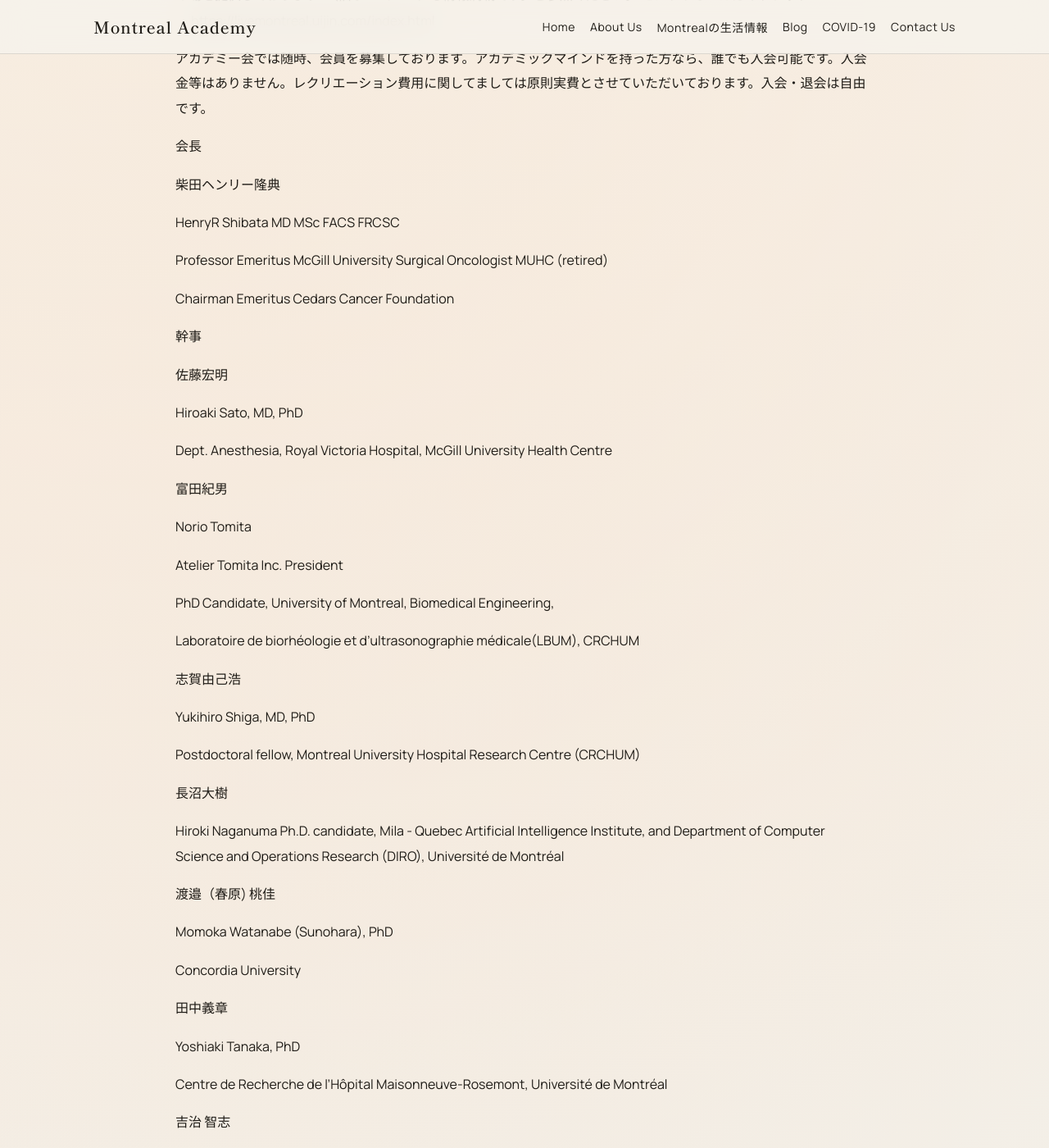
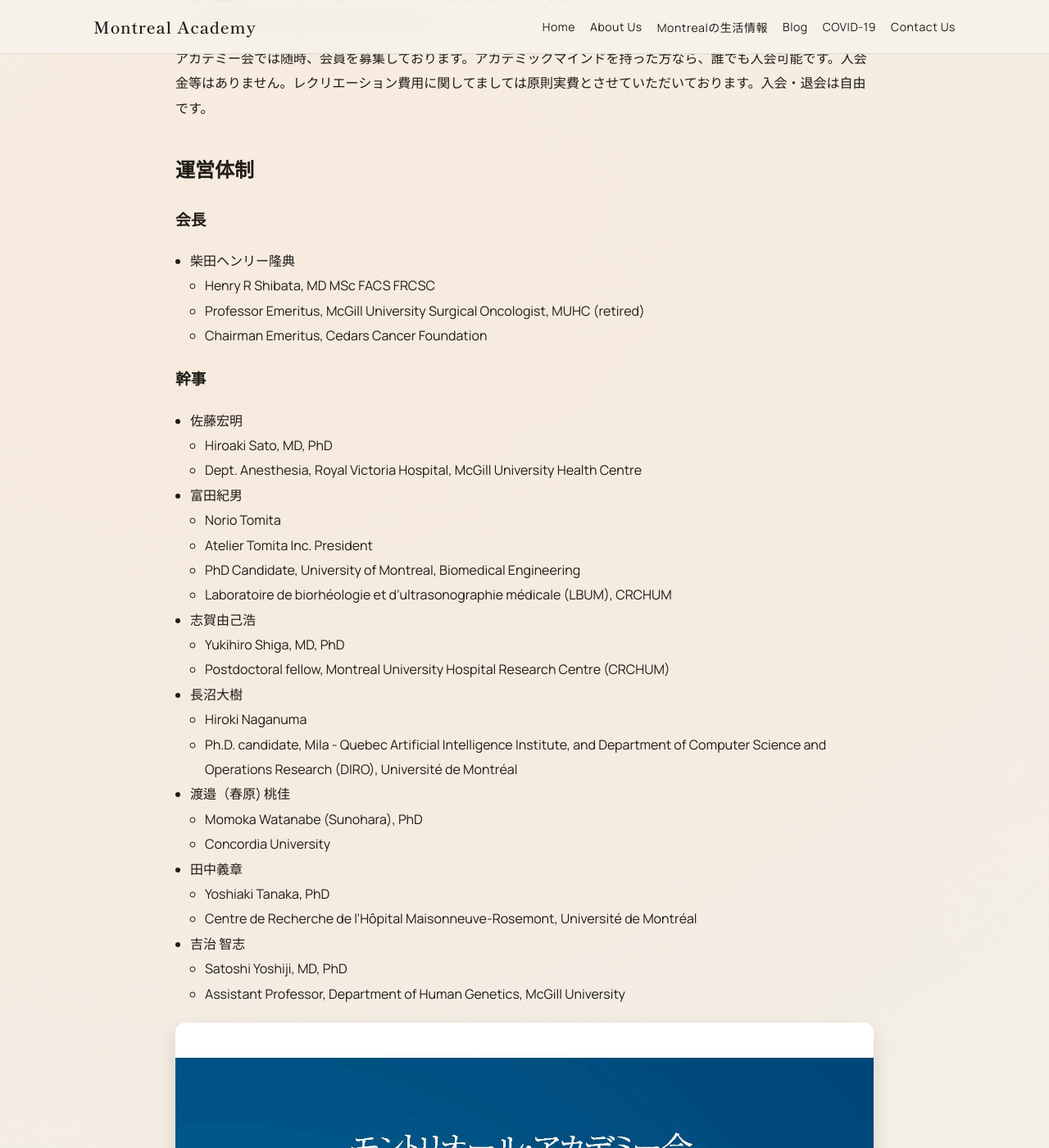
Before and after one commit to montreal-academy/montreal-academy.github.io, a Jekyll site: the page built from pages/about/index.md, in a window 1280 px wide and 1400 px high, scrolled down 1191 px. Shown: the whole window at 82% size. Built offline with Jekyll 4.4.1, drawn with Linux system fonts in a browser that asks for light colours; some of the changed text lies outside the part shown.

Commit message:
Polish committee section formatting on about page

```diff
--- a/pages/about/index.md
+++ b/pages/about/index.md
@@ -22,62 +22,46 @@
 
 アカデミー会では随時、会員を募集しております。アカデミックマインドを持った方なら、誰でも入会可能です。入会金等はありません。レクリエーション費用に関してましては原則実費とさせていただいております。入会・退会は自由です。
 
-会長
+## 運営体制
 
-柴田ヘンリー隆典
+### 会長
 
-HenryR Shibata MD MSc FACS FRCSC
+- 柴田ヘンリー隆典
+  - Henry R Shibata, MD MSc FACS FRCSC
+  - Professor Emeritus, McGill University Surgical Oncologist, MUHC (retired)
+  - Chairman Emeritus, Cedars Cancer Foundation
 
-Professor Emeritus McGill University Surgical Oncologist MUHC (retired)
+### 幹事
 
-Chairman Emeritus Cedars Cancer Foundation
+- 佐藤宏明
+  - Hiroaki Sato, MD, PhD
+  - Dept. Anesthesia, Royal Victoria Hospital, McGill University Health Centre
 
-幹事
+- 富田紀男
+  - Norio Tomita
+  - Atelier Tomita Inc. President
+  - PhD Candidate, University of Montreal, Biomedical Engineering
+  - Laboratoire de biorhéologie et d'ultrasonographie médicale (LBUM), CRCHUM
 
-佐藤宏明
+- 志賀由己浩
+  - Yukihiro Shiga, MD, PhD
+  - Postdoctoral fellow, Montreal University Hospital Research Centre (CRCHUM)
 
-Hiroaki Sato, MD, PhD
+- 長沼大樹
+  - Hiroki Naganuma
+  - Ph.D. candidate, Mila - Quebec Artificial Intelligence Institute, and Department of Computer Science and Operations Research (DIRO), Université de Montréal
 
-Dept. Anesthesia, Royal Victoria Hospital, McGill University Health Centre
+- 渡邉（春原) 桃佳
+  - Momoka Watanabe (Sunohara), PhD
+  - Concordia University
 
-富田紀男
+- 田中義章
+  - Yoshiaki Tanaka, PhD
+  - Centre de Recherche de l'Hôpital Maisonneuve-Rosemont, Université de Montréal
 
-Norio Tomita
-
-Atelier Tomita Inc. President
-
-PhD Candidate, University of Montreal, Biomedical Engineering,
-
-Laboratoire de biorhéologie et d'ultrasonographie médicale(LBUM), CRCHUM
-
-志賀由己浩
-
-Yukihiro Shiga, MD, PhD
-
-Postdoctoral fellow, Montreal University Hospital Research Centre (CRCHUM)
-
-長沼大樹
-
-Hiroki Naganuma
-Ph.D. candidate, Mila - Quebec Artificial Intelligence Institute, and
-Department of Computer Science and Operations Research (DIRO), Université de Montréal
-
-渡邉（春原) 桃佳
-
-Momoka Watanabe (Sunohara), PhD
-
-Concordia University
-
-田中義章
-
-Yoshiaki Tanaka, PhD
-
-Centre de Recherche de l'Hôpital Maisonneuve-Rosemont, Université de Montréal
-
-吉治 智志
-
-Satoshi Yoshiji, MD, PhD
-Assistant Professor, Department of Human Genetics, McGill University
+- 吉治 智志
+  - Satoshi Yoshiji, MD, PhD
+  - Assistant Professor, Department of Human Genetics, McGill University
 
 ![MAC 50th.jpg](/assets/images/imported/about-6412b0ca3102.jpg)
 
```
